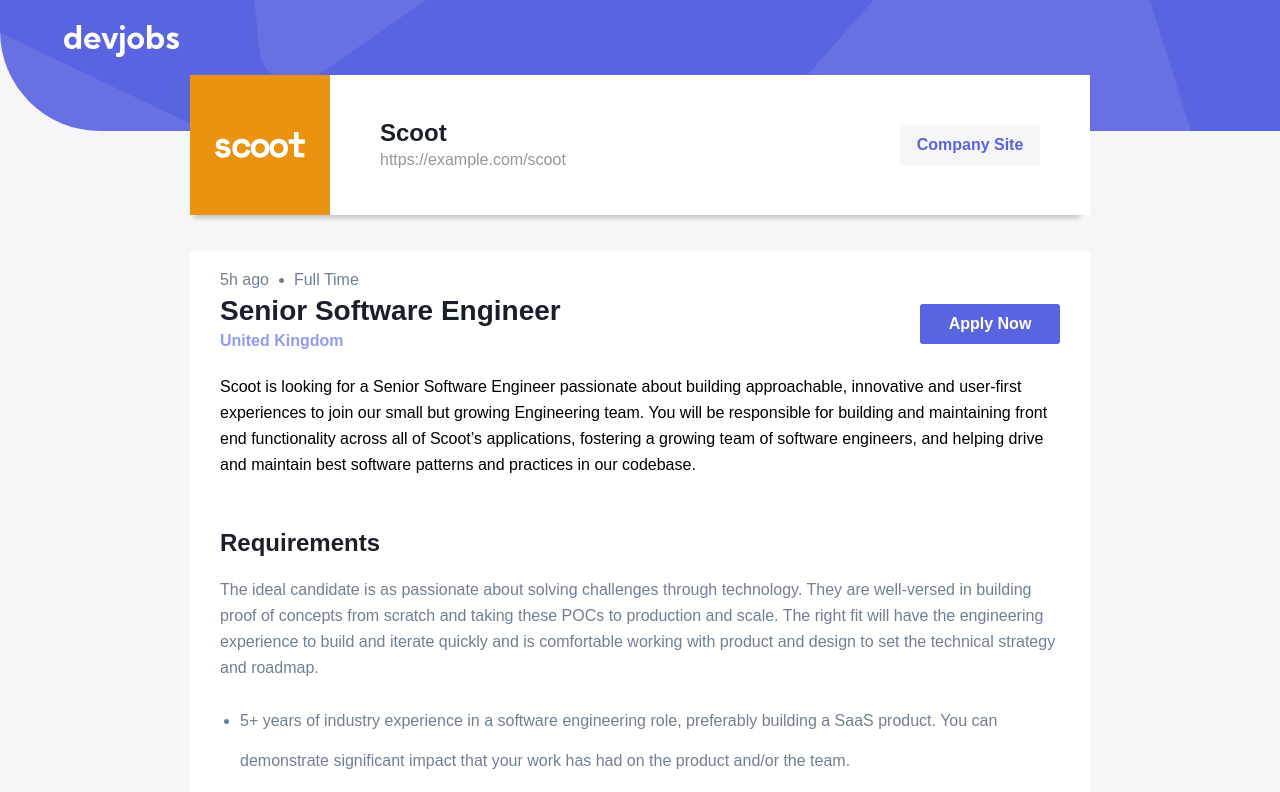
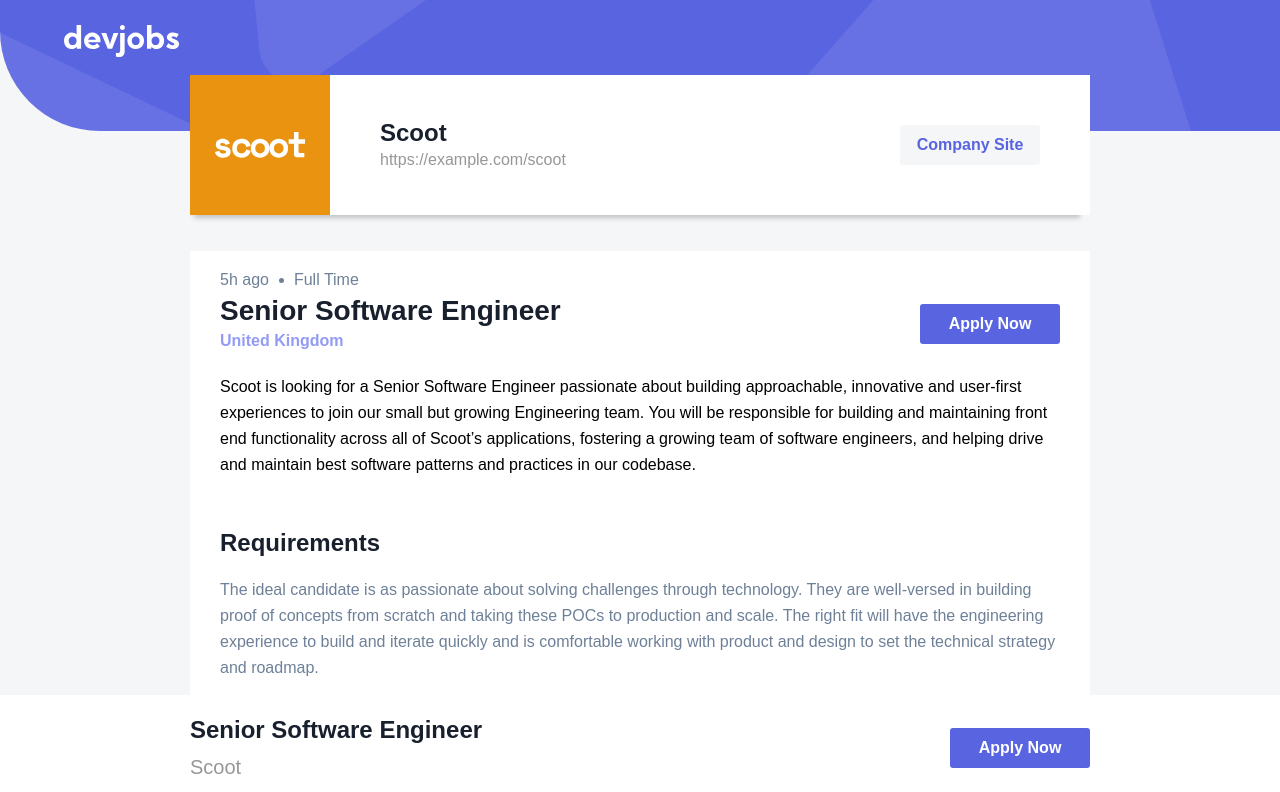
Before and after one commit to Oliver-G-R/devjobs-frontend-mentor, a React (Vite) app: page /detail/1 in a window 1280 px wide. Shown: the top 792 px of the page. Built offline with nearby package versions, Linux system fonts and the light colour scheme.

Commit message:
fix: main content spacing

```diff
--- a/src/components/FooterDetail/index.css
+++ b/src/components/FooterDetail/index.css
@@ -1,6 +1,9 @@
 .footer-detail {
   background-color: var(--white);
   padding: 20px 0;
+  position: fixed;
+  bottom: 0;
+  width: 100%;
 }
 
 .footer-detail__content {
--- a/src/pages/Detail/index.css
+++ b/src/pages/Detail/index.css
@@ -3,7 +3,7 @@
   flex-direction: column;
   gap: 50px;
   margin-top: 120px;
-  margin-bottom: 50px;
+  margin-bottom: 150px;
   background-color: var(--white);
   padding: 20px 30px;
 }
```
